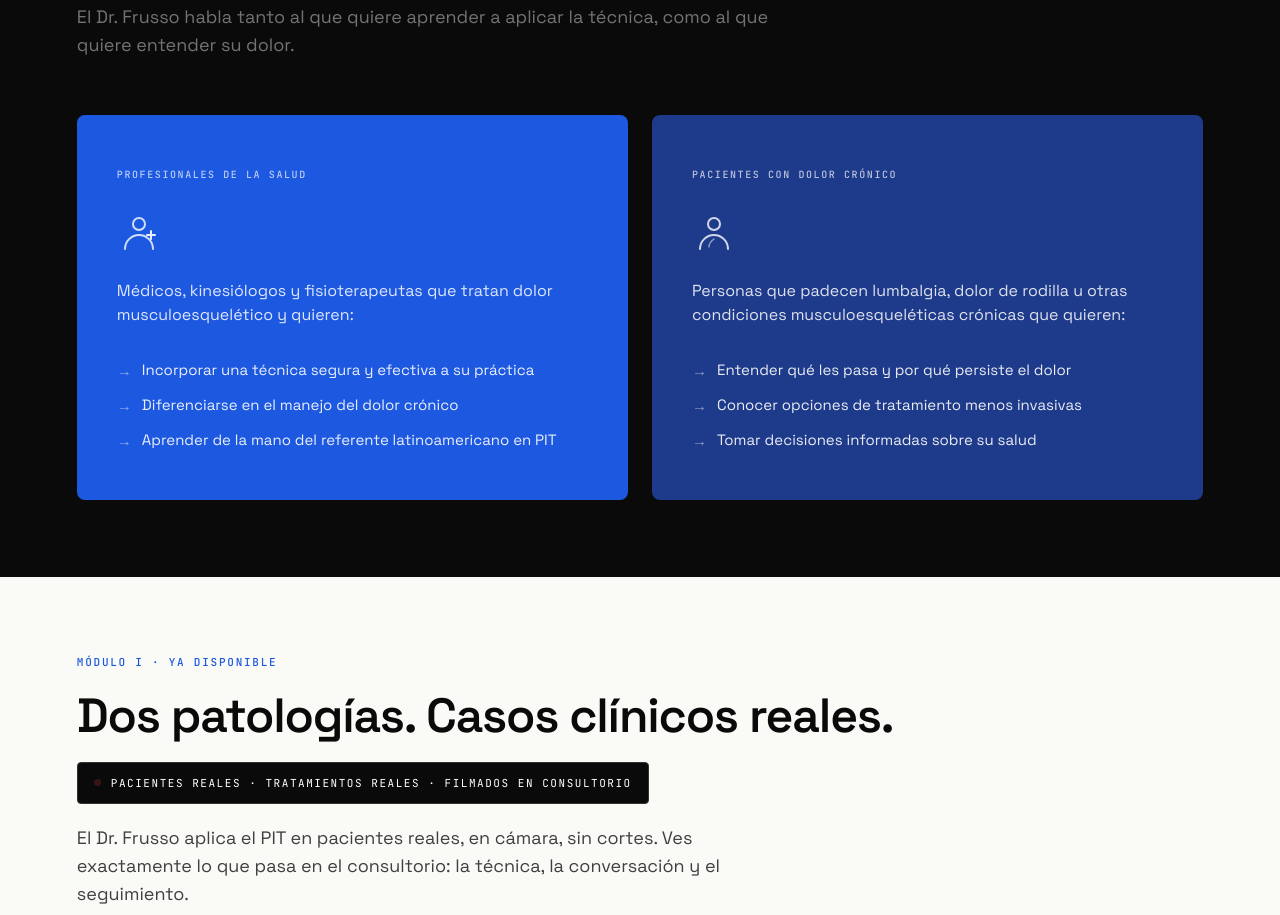
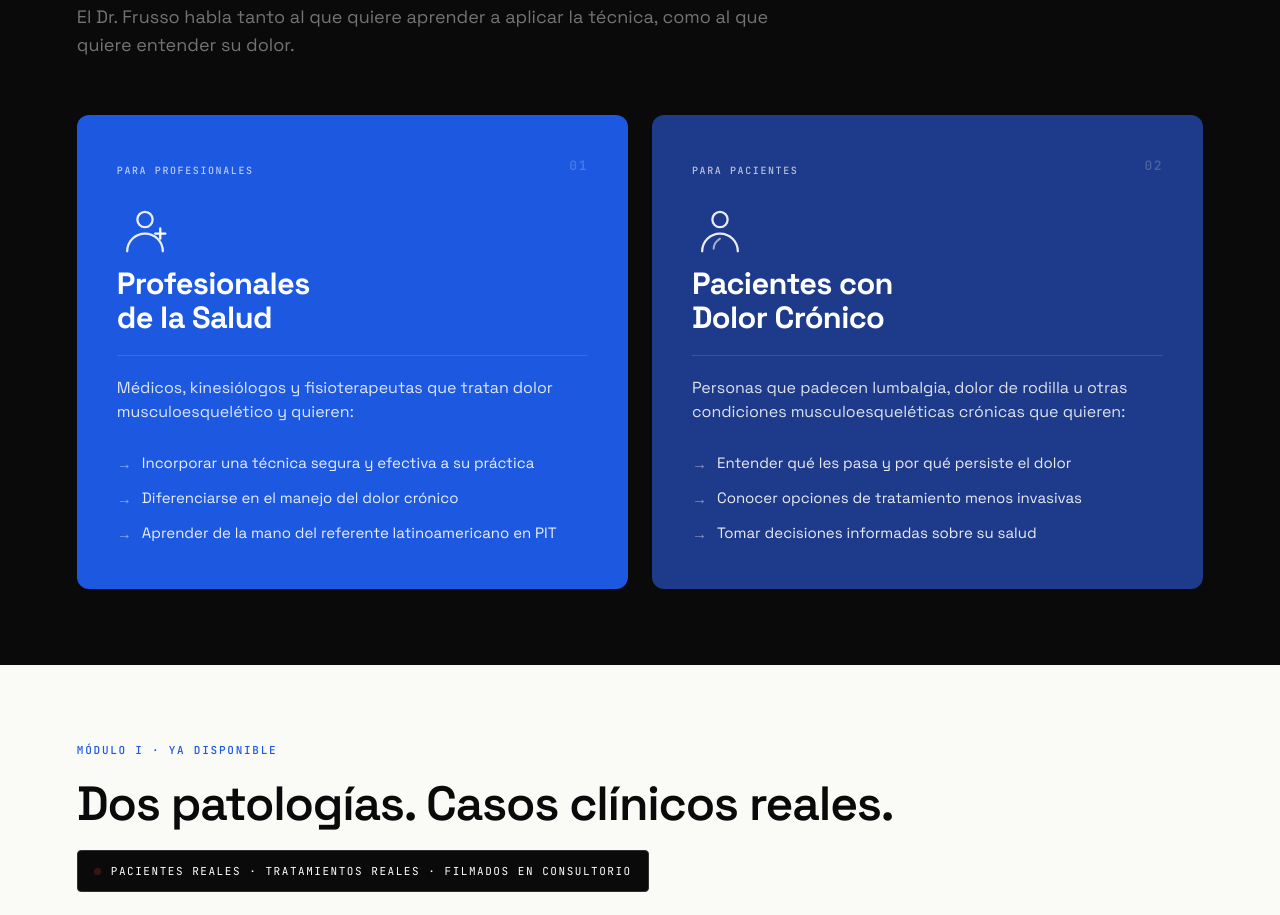
Before and after one commit to camilovil/curso-pit, a website: page index.html in a window 1280 px wide. Shown: the part 2503-3418 px from the top of the page. Drawn offline with Linux system fonts and the light colour scheme.

Commit message:
Rediseño sección audiencia: título h3 grande, número 01/02, separador y ícono más grande
Co-Authored-By: Claude Sonnet 4.6 <noreply@anthropic.com>

```diff
--- a/index.html
+++ b/index.html
@@ -321,14 +321,19 @@
 
           <!-- Card profesionales -->
           <div class="audience-card audience-card-pro animate-in">
-            <p class="audience-card-eyebrow">Profesionales de la Salud</p>
+            <div class="audience-card-header">
+              <p class="audience-card-eyebrow">Para profesionales</p>
+              <span class="audience-card-num" aria-hidden="true">01</span>
+            </div>
             <div class="audience-card-icon">
-              <svg width="44" height="44" viewBox="0 0 44 44" fill="none" xmlns="http://www.w3.org/2000/svg" aria-hidden="true">
-                <circle cx="22" cy="13" r="6" stroke="rgba(255,255,255,0.8)" stroke-width="2"/>
-                <path d="M8 38c0-7.732 6.268-14 14-14s14 6.268 14 14" stroke="rgba(255,255,255,0.8)" stroke-width="2" stroke-linecap="round"/>
-                <path d="M34 20v8M30 24h8" stroke="rgba(255,255,255,0.9)" stroke-width="2" stroke-linecap="round"/>
+              <svg width="56" height="56" viewBox="0 0 44 44" fill="none" xmlns="http://www.w3.org/2000/svg" aria-hidden="true">
+                <circle cx="22" cy="13" r="6" stroke="rgba(255,255,255,0.9)" stroke-width="1.8"/>
+                <path d="M8 38c0-7.732 6.268-14 14-14s14 6.268 14 14" stroke="rgba(255,255,255,0.9)" stroke-width="1.8" stroke-linecap="round"/>
+                <path d="M34 20v8M30 24h8" stroke="#fff" stroke-width="1.8" stroke-linecap="round"/>
               </svg>
             </div>
+            <h3 class="audience-card-title">Profesionales<br>de la Salud</h3>
+            <div class="audience-card-sep" aria-hidden="true"></div>
             <p class="audience-card-body">
               Médicos, kinesiólogos y fisioterapeutas que tratan dolor
               musculoesquelético y quieren:
@@ -342,14 +347,19 @@
 
           <!-- Card pacientes -->
           <div class="audience-card audience-card-patient animate-in" style="transition-delay: 0.15s">
-            <p class="audience-card-eyebrow">Pacientes con Dolor Crónico</p>
+            <div class="audience-card-header">
+              <p class="audience-card-eyebrow">Para pacientes</p>
+              <span class="audience-card-num" aria-hidden="true">02</span>
+            </div>
             <div class="audience-card-icon">
-              <svg width="44" height="44" viewBox="0 0 44 44" fill="none" xmlns="http://www.w3.org/2000/svg" aria-hidden="true">
-                <circle cx="22" cy="13" r="6" stroke="rgba(255,255,255,0.8)" stroke-width="2"/>
-                <path d="M8 38c0-7.732 6.268-14 14-14s14 6.268 14 14" stroke="rgba(255,255,255,0.8)" stroke-width="2" stroke-linecap="round"/>
-                <path d="M22 28c-3 2-5 5-5 8" stroke="rgba(255,255,255,0.5)" stroke-width="1.5" stroke-linecap="round"/>
+              <svg width="56" height="56" viewBox="0 0 44 44" fill="none" xmlns="http://www.w3.org/2000/svg" aria-hidden="true">
+                <circle cx="22" cy="13" r="6" stroke="rgba(255,255,255,0.9)" stroke-width="1.8"/>
+                <path d="M8 38c0-7.732 6.268-14 14-14s14 6.268 14 14" stroke="rgba(255,255,255,0.9)" stroke-width="1.8" stroke-linecap="round"/>
+                <path d="M22 28c-3 2-5 5-5 8" stroke="rgba(255,255,255,0.6)" stroke-width="1.5" stroke-linecap="round"/>
               </svg>
             </div>
+            <h3 class="audience-card-title">Pacientes con<br>Dolor Crónico</h3>
+            <div class="audience-card-sep" aria-hidden="true"></div>
             <p class="audience-card-body">
               Personas que padecen lumbalgia, dolor de rodilla u otras
               condiciones musculoesqueléticas crónicas que quieren:
--- a/src/styles.css
+++ b/src/styles.css
@@ -1298,8 +1298,8 @@ h4, .h4 {
 }
 
 .audience-card {
-  border-radius: 8px;
-  padding: 48px 40px;
+  border-radius: 12px;
+  padding: 44px 40px;
   display: flex;
   flex-direction: column;
   gap: 24px;
@@ -1355,6 +1355,47 @@ h4, .h4 {
   color: rgba(255,255,255,0.5);
   flex-shrink: 0;
   margin-top: 1px;
+}
+
+/* Card header: eyebrow + número */
+.audience-card-header {
+  display: flex;
+  align-items: flex-start;
+  justify-content: space-between;
+}
+
+/* Número de referencia */
+.audience-card-num {
+  font-family: var(--font-mono);
+  font-size: 13px;
+  font-weight: 600;
+  letter-spacing: 0.12em;
+  color: rgba(255,255,255,0.2);
+  line-height: 1;
+  flex-shrink: 0;
+}
+
+/* Título grande dentro de la card */
+.audience-card-title {
+  font-family: var(--font-sans);
+  font-weight: 700;
+  font-size: clamp(24px, 2.4vw, 32px);
+  line-height: 1.1;
+  color: #fff;
+  letter-spacing: -0.02em;
+  margin: 0;
+}
+
+/* Separador fino */
+.audience-card-sep {
+  width: 100%;
+  height: 1px;
+  background: rgba(255,255,255,0.12);
+}
+
+/* Reducir gap interno para que el separador quede justo */
+.audience-card {
+  gap: 20px;
 }
 
 /* === SECCIÓN: CONTENIDO DEL CURSO === */
```
Also changed, not shown: styles.min.css.
